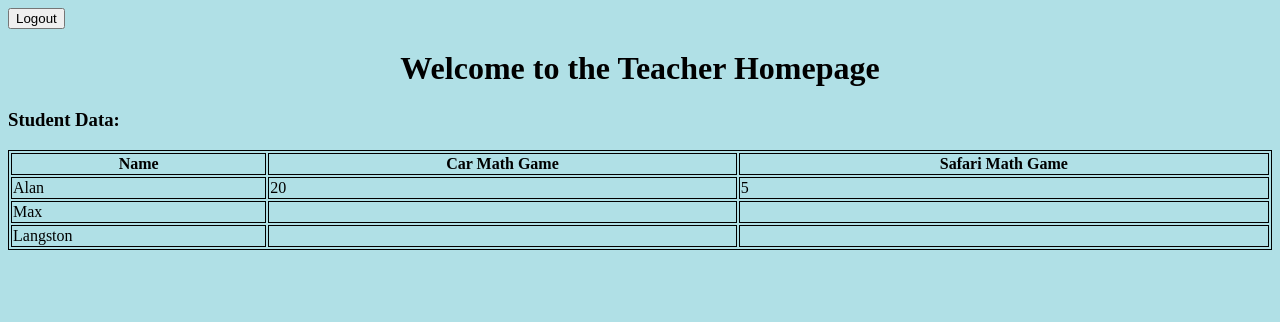
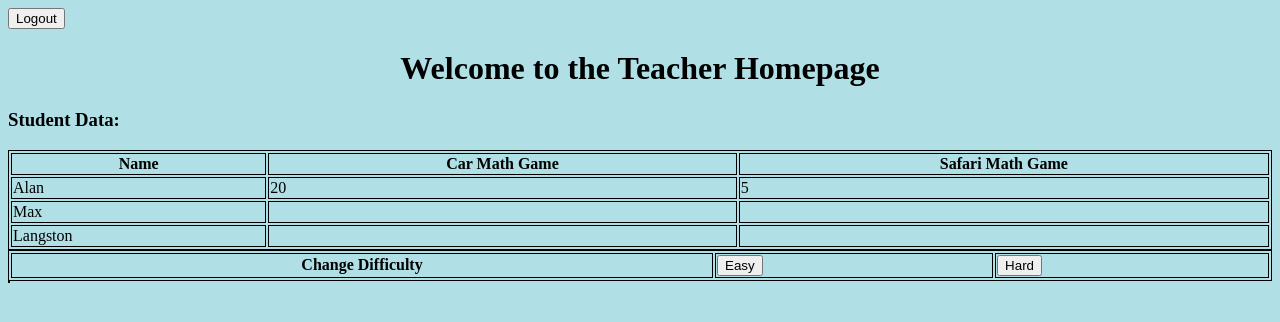
Before and after one commit to laron98/MathGame, a PHP site: page /TeacherPage.php in a window 1280 px wide. Shown: the top 322 px of the page. Run offline with PHP 8.4, Linux system fonts and the light colour scheme.

Commit message:
Update TeacherPage.php

```diff
--- a/TeacherPage.php
+++ b/TeacherPage.php
@@ -70,5 +70,61 @@ table, th, td {
   </tr>
 </table>
 
+  <table style="width:100%">
+  <tr>
+    <th>Change Difficulty</th>
+    <td>
+        <input type="submit" name="easy" id="easy"
+                value="Easy"/>
+  </td>
+    <td>
+        <input type="submit" name="hard" id ="hard"
+                value="Hard"/></td>
+  </tr>
+  <table>
+
+
+
+  <script src="base.js"></script>
+<script>
+    var btn2 = document.getElementById("easy")
+    btn2.onclick = function (){
+      $ajax({
+					method: 'post',
+					url: 'SafariGame.php',
+					data: {'difficult': 0, 'game': "Game"},
+					success: function(result){
+            console.log(result)
+						// var res = JSON.parse(result)
+						// console.log(res)
+					}
+				}
+				)
+
+    }
+</script>
+
+
+
+
+  <script src="base.js"></script>
+<script>
+    var btn2 = document.getElementById("hard")
+    btn2.onclick = function (){
+      $ajax({
+					method: 'post',
+					url: 'SafariGame.php',
+					data: {'difficult': 1, 'game': "Game"},
+					success: function(result){
+            console.log(result)
+						// var res = JSON.parse(result)
+						// console.log(res)
+					}
+				}
+				)
+
+    }
+</script>
+
 </body>
 </html>
```
